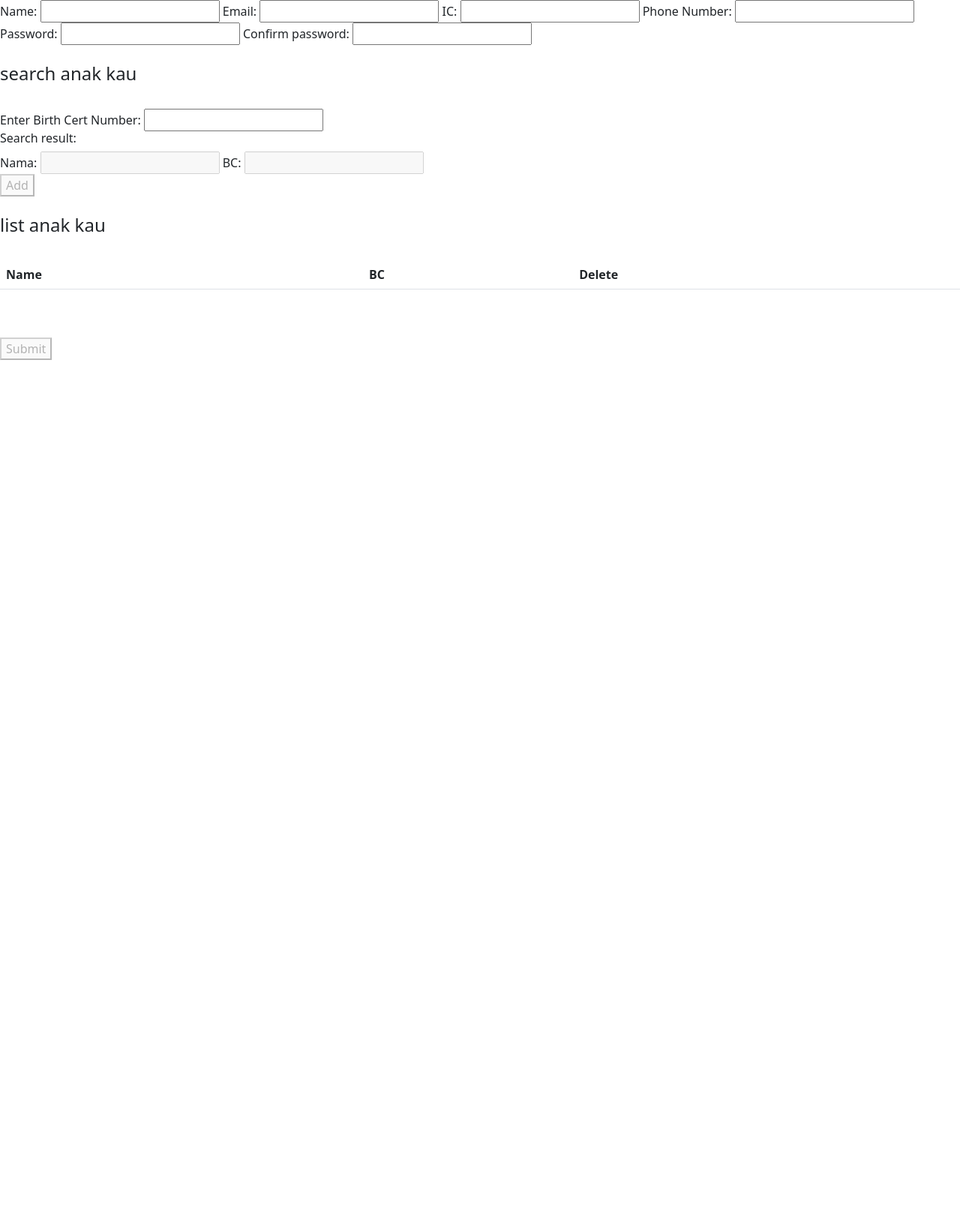
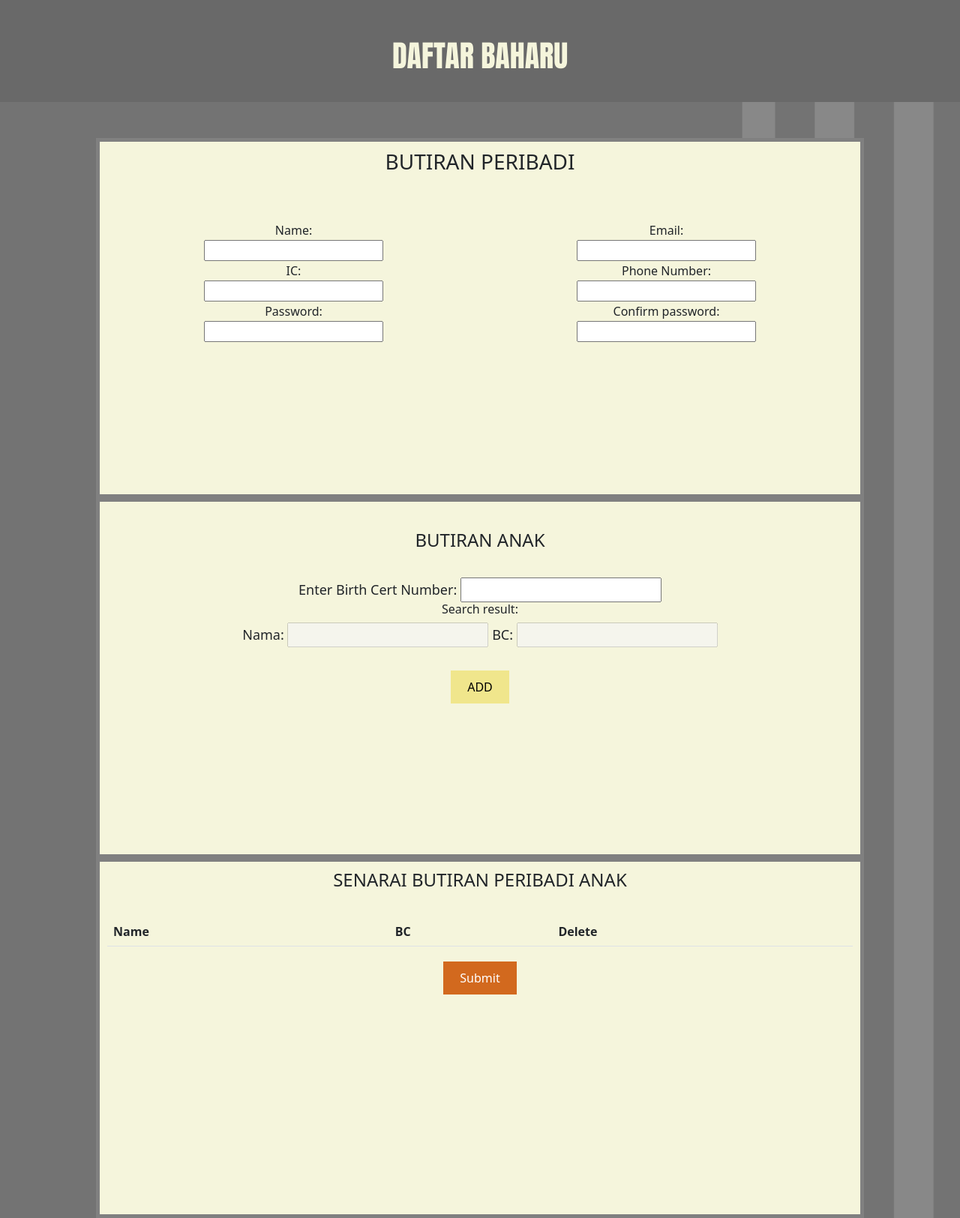
Before and after one commit to mrahmatm/csc578_grp, a PHP site: the page made by sign up.php in a window 1280 px wide. Shown: the whole page at 75% size. Before the commit the page ends 480 px from the top, so only its background shows below. Run offline with PHP 8.4, Linux system fonts and the light colour scheme; lists and menus that the app fills with data are empty.

Commit message:
sign up page done

```diff
--- /dev/null
+++ b/designSignUp.php
@@ -0,0 +1,79 @@
+<!DOCTYPE html>
+<html lang="en">
+<head>
+    <meta charset="UTF-8">
+    <meta http-equiv="X-UA-Compatible" content="IE=edge">
+    <meta name="viewport" content="width=device-width, initial-scale=1.0">
+    <link rel="stylesheet" href="https://cdnjs.cloudflare.com/ajax/libs/font-awesome/4.7.0/css/font-awesome.min.css">
+<style>
+    .header{
+  background-color: #696969;
+  color: beige;
+  padding: 30px;
+}
+
+.table1 {
+  border-collapse: collapse;
+  width: 100%;
+}
+
+.table1 td {
+  text-align: center;
+}
+
+table {
+  border-collapse: collapse;
+  width: 100%;
+}
+
+.button {
+  background-color:#f0e68c;
+  border: none;
+  color: black;
+  padding: 10px 22px;
+  text-align: center;
+  text-decoration: none;
+  display: inline-block;
+  font-size: 16px;
+  margin: 4px 2px;
+  cursor: pointer;
+}
+
+.button1 {
+  background-color:#d2691e;
+  border: none;
+  color: white;
+  padding: 10px 22px;
+  text-align: center;
+  text-decoration: none;
+  display: inline-block;
+  font-size: 16px;
+  margin: 4px 2px;
+  cursor: pointer;
+}
+.button1:hover {
+  background-color: #a9a9a9;
+  color: black;
+}
+
+.button1:active {
+  background-color: #f5deb3;
+  box-shadow: 0 5px #666;
+  transform: translateY(4px);
+}
+
+
+.box{
+            width: 80%;
+            height: 60%;
+            padding: 10px;
+            border: 5px solid gray;
+            margin: auto;
+            text-align: center;
+            font-size: 18px;
+            background-color: beige;
+
+}
+
+</style>
+</head>
--- a/sign up.php
+++ b/sign up.php
@@ -1,5 +1,6 @@
 <?php
         include "common.php";
+        include "designSignUp.php";
     ?>
 <!DOCTYPE html>
 <html lang="en">
@@ -7,31 +8,90 @@
     <meta charset="UTF-8">
     <meta http-equiv="X-UA-Compatible" content="IE=edge">
     <meta name="viewport" content="width=device-width, initial-scale=1.0">
-    <title>Document</title>
+    <title>SIGN UP</title>
+<style>
+     body{
+            background-image:url("lol.png");
+            background-repeat: no-repeat;
+            background-attachment: fixed;
+            background-size: cover;
 
+
+        }
+
+    h1 {text-align: center;
+            margin-top: 20px;
+            font-family: Impact, fantasy;
+            font: size 42px;
+
+        }
+</style>
 
 </head>
 <body>
-
-    <div>
-        <div>
+<div class="header">
+<h1>DAFTAR BAHARU</h1>
+</div>
+<br><br>
+        <div class="box">
+            <h3 align="center">BUTIRAN PERIBADI</h3><br><br>
+            <table id="tablePeribadi" class="table1" >
+            <tr>
+                <td>
                 <label for="inputName">Name: </label>
-                <input type="text" id="inputName">
+                </td>
+                <td>
                 <label for="inputEmail">Email: </label>
+                </td>
+            </tr>
+                <td>
+                <input type="text" id="inputName"><br>
+                </td>
+                <td>
                 <input type="text" id="inputEmail">
+                </td>
+            </tr>
+            <tr>
+                <td>
                 <label for="inputIC">IC: </label>
+                </td>
+                <td>
+                <label for="inputPhone">Phone Number: </label>
+                </td>
+            </tr>
+            <tr>
+                <td>
                 <input type="text" id="inputIC">
-                <label for="inputPhone">Phone Number: </label>
+                </td>
+                <td>
                 <input type="text" id="inputPhone">
+                </td>
+            </tr>
+            <tr>
+                <td>
                 <label for="inputPassword">Password: </label>
+                </td>
+                <td>
+                <label for="inputConfirmPassword">Confirm password: </label>
+                </td>
+    </tr>
+    <tr>
+                <td>
                 <input type="password" id="inputPassword"
                 onkeyup="checkConfirmPass('inputPassword', 'inputConfirmPassword', 'feedbackPassword')">
-                <label for="inputConfirmPassword">Confirm password: </label>
+                </td>
+                <td>
                 <input type="password" id="inputConfirmPassword"
                 onkeyup="checkConfirmPass('inputPassword', 'inputConfirmPassword', 'feedbackPassword')">
                 <div id="feedbackPassword"></div>
-                <div><br>
-                    <h4>search anak kau</h4><br>
+                </td>
+            </tr>
+            </table>
+        </div>
+
+        <div class="box">
+            <br>
+                    <h4>BUTIRAN ANAK</h4><br>
                     <label for="searchBC">Enter Birth Cert Number: </label>
                     <input type="text" id="searchBC" onkeyup="searchBC(this.value)"><br>
                     <h6>Search result:</h6>
@@ -39,17 +99,19 @@
                     <input type="text" disabled id="displayName">
                     <label for="displayBC">BC: </label>
                     <input type="text" disabled id="displayBC"><br>
-                    <button id="addChild" onclick="addChild()" disabled>Add</button>
-                </div><br>
-        <div>
-            <h4>list anak kau</h4><br>
+                    <br>
+                    <button id="addChild" onclick="addChild()" disabled class="button">ADD</button>
+        </div>
+        <div class="box">
+            <h4>SENARAI BUTIRAN PERIBADI ANAK</h4><br>
             <table id="childrenTable" class="table">
                 <tr>
-                    <th>Name</th><th>BC</th><th>Delete</th>
+                    <th>Name</th>
+                    <th>BC</th>
+                    <th>Delete</th>
                 </tr>
             </table>
-        </div><br><br>
-            <button id="btnSubmit" onclick="submitSignUp()" disabled>Submit</button>
+            <button id="btnSubmit" onclick="submitSignUp()" disabled  class="button1">Submit</button>
         </div>
     </div>
 
```
Also changed, not shown: log in.php (+7 -4 lines).
